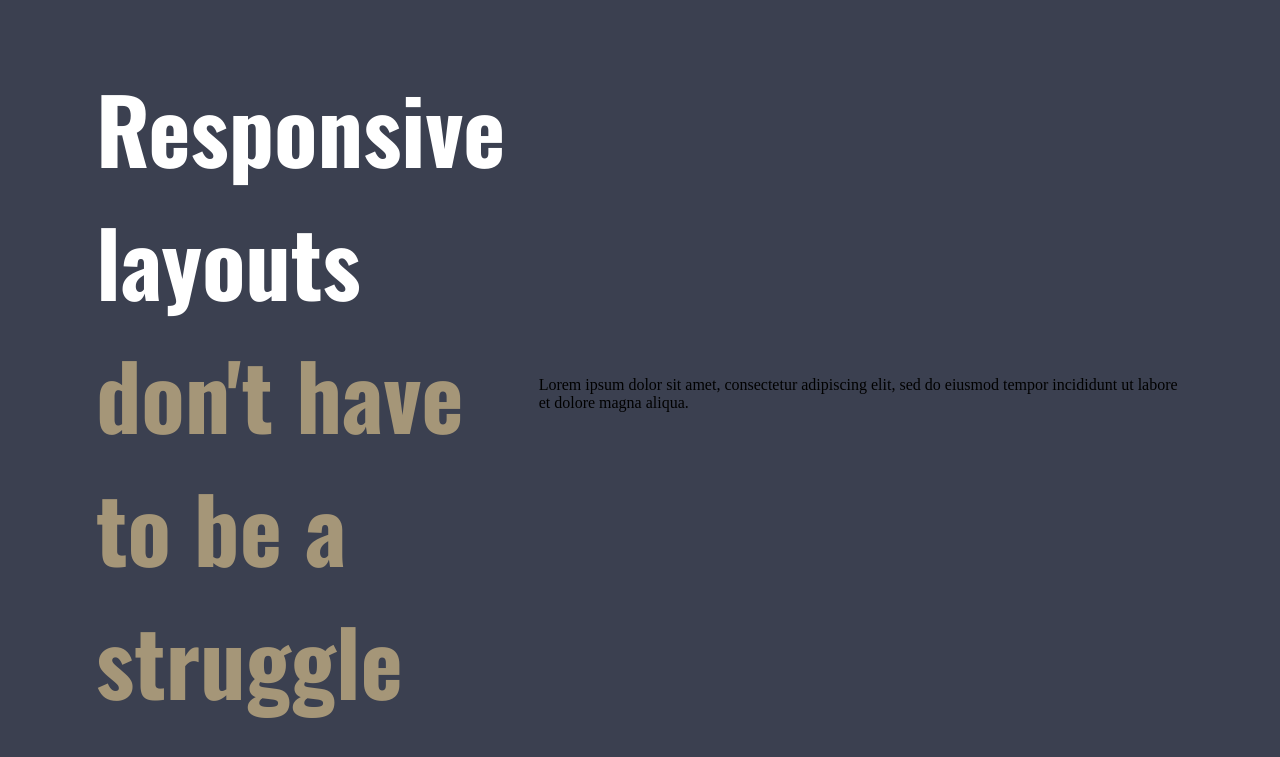
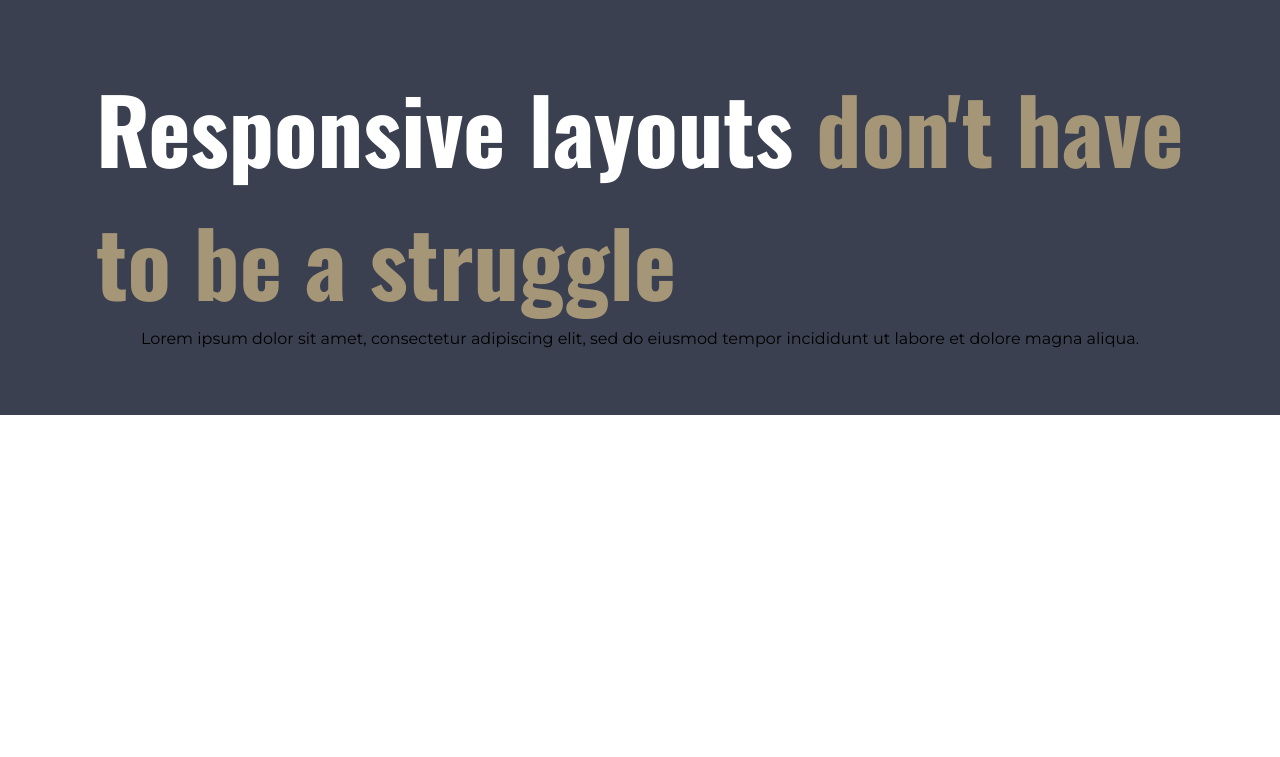
Before and after one commit to nimaester/Practices, a plain HTML site: page challenge05/index.html in a window 1280 px wide. Shown: the part 99-856 px from the top of the page. After the commit the page ends 800 px from the top, so only its background shows below. Drawn offline with nearby package versions, Linux system fonts and the light colour scheme.

Commit message:
css practice today

```diff
--- a/challenge05/index.html
+++ b/challenge05/index.html
@@ -41,7 +41,7 @@
           <span class="part-two"> don't have to be a struggle</span>
         </h1>
 
-        <p>
+        <p class="two-text">
           Lorem ipsum dolor sit amet, consectetur adipiscing elit, sed do
           eiusmod tempor incididunt ut labore et dolore magna aliqua.
         </p>
--- a/challenge05/styles.css
+++ b/challenge05/styles.css
@@ -12,6 +12,11 @@ section {
   padding: 4rem 0rem;
 }
 
+p {
+  font-family: "Montserrat", sans-serif;
+  line-height: 1.5;
+}
+
 .container {
   width: 85%;
   margin: 0 auto;
@@ -19,6 +24,7 @@ section {
   display: flex;
   justify-content: center;
   align-items: center;
+  flex-wrap: wrap;
 }
 
 .nav {
@@ -77,7 +83,6 @@ button:hover {
 h1 {
   font-family: "Oswald", sans-serif;
   font-size: 90px;
-  width: 50%;
 }
 
 .part-one {
```
